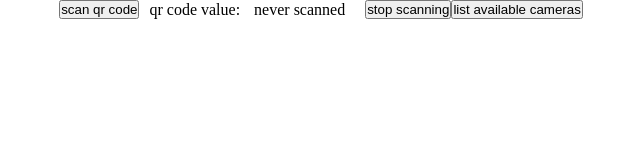
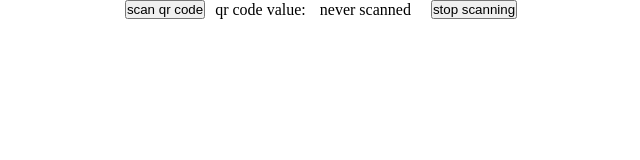
Before and after one commit to RchrdWrd/qrcodescanner, a website: page index.html in a window 1280 px wide. Shown: the whole page, without its empty margins (319-959 px from the left). Drawn offline with Linux system fonts and the light colour scheme.

Commit message:
Update index.html

```diff
--- a/index.html
+++ b/index.html
@@ -12,7 +12,6 @@
         <button id="startScan">scan qr code</button>
         <span>qr code value: <span id="value">never scanned</span></span>
         <button id="stopScan">stop scanning</button>
-        <button id="listCameras">list available cameras</button>
       </div>
       <video id="video"></video>
     </div>
```
